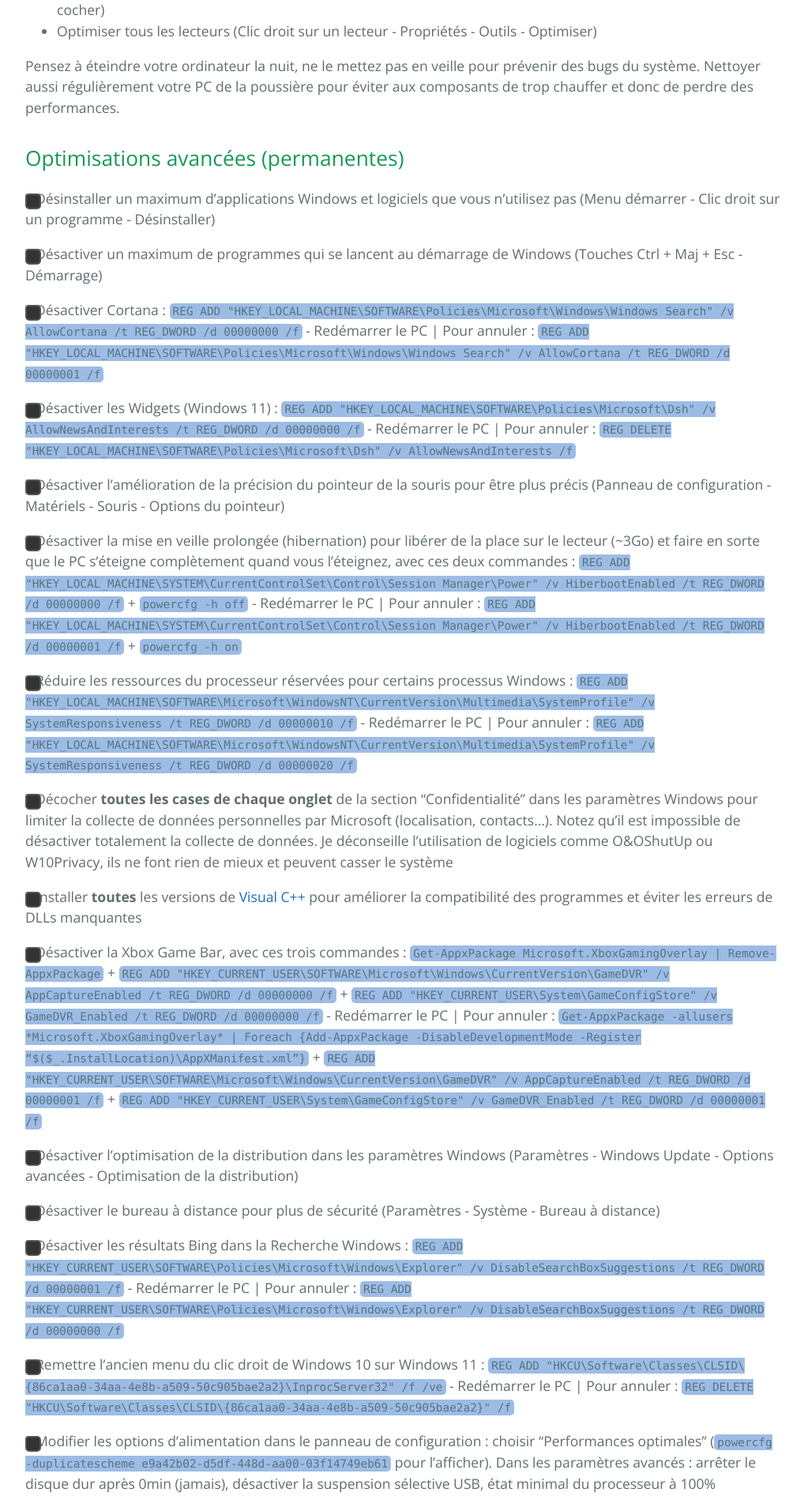
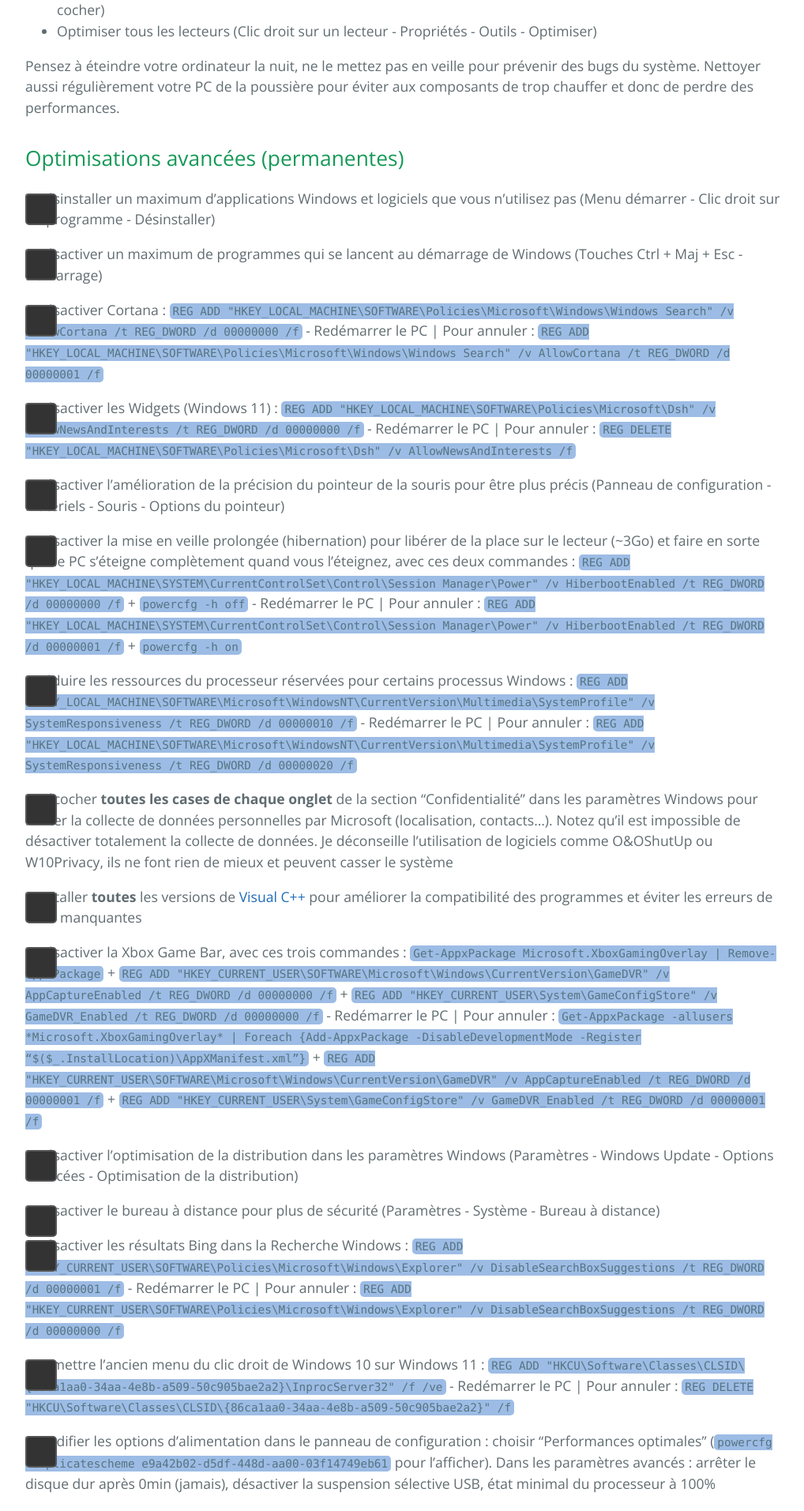
Before and after one commit to PouletEnSlip/pouletenslip.github.io, a Jekyll site: the page built from pages/opti/index.md, in a window 1280 px wide. Shown: the part 1376-3289 px from the top of the page at 79% size, without its empty margins (128-1146 px from the left). Built offline with Jekyll 4.4.1, drawn with Linux system fonts in a browser that asks for light colours; comment, search, counter and statistics services are not loaded.

Commit message:
Update style.scss

```diff
--- a/assets/css/style.scss
+++ b/assets/css/style.scss
@@ -6,7 +6,9 @@
 input[type=checkbox] {
 	position: relative;
 	cursor: pointer;
+	padding:10px 10px 10px 10px;
 }
+
 input[type=checkbox]:before {
          content: "";
          display: block;
@@ -18,7 +20,9 @@ input[type=checkbox] {
          border: 2px solid #555555;
          border-radius: 5px;
          background-color: #333;
+	padding:10px 10px 10px 10px;
 }
+
 input[type=checkbox]:checked:after {
 	content: "";
 	display: block;
@@ -26,13 +30,12 @@ input[type=checkbox] {
 	height: 10px;
 	border: solid black;
 	border-width: 0 2px 2px 0;
-         -webkit-transform: rotate(45deg);
-         -ms-transform: rotate(45deg);
 	transform: rotate(45deg);
 	position: absolute;
 	top: 2px;
 	left: 6px;
 }
+
 .label-for-check:hover {
 	cursor: pointer;
 }
```
Lines whose indentation alone changed are shown as unchanged.
